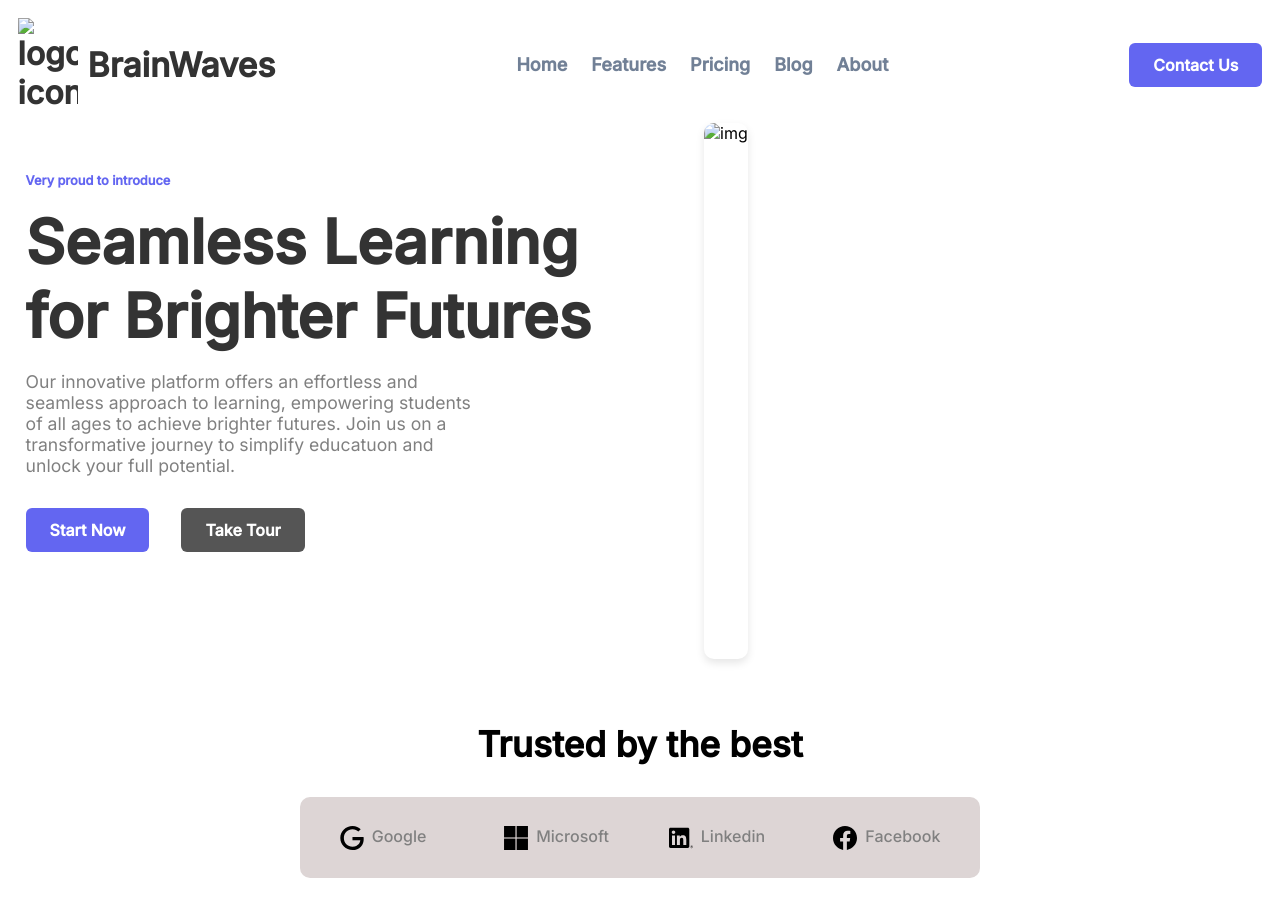
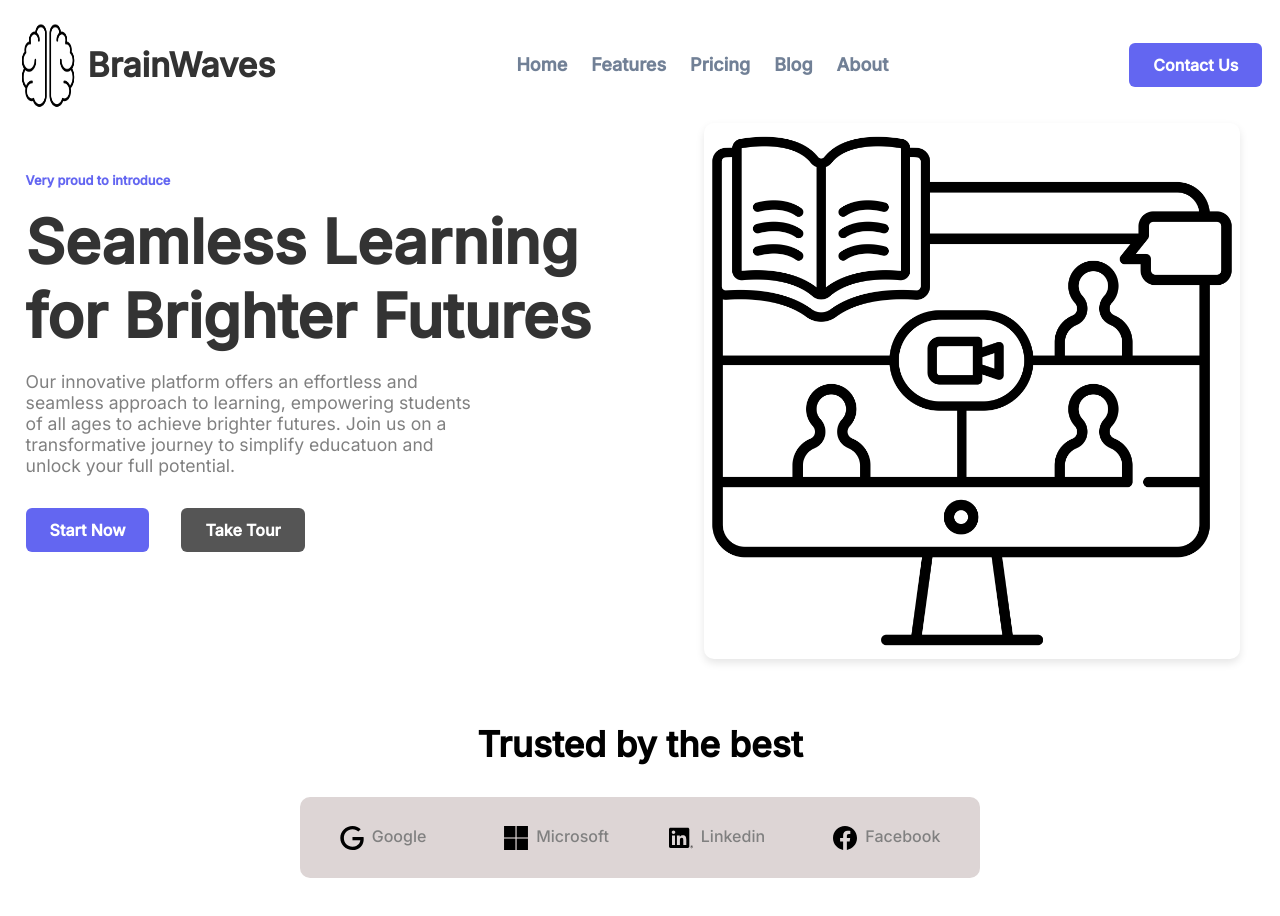
Before and after one commit to pratyushk818/E-learn-1, a plain HTML site: page index.html in a window 1280 px wide. Drawn offline with Linux system fonts and the light colour scheme; files whose address does not match are found by name.

Commit message:
Update index.html

```diff
--- a/index.html
+++ b/index.html
@@ -11,7 +11,7 @@
         <header class="header-content">
 
             <a href="#" class="logo">
-                <img src="./images/brain.png" alt="logo-icon" class="logo-icon" height="100px" width="60px">
+                <img src="brain.png" alt="logo-icon" class="logo-icon" height="100px" width="60px">
                 <span class="logo-text">BrainWaves</span>
             </a>
 
@@ -46,7 +46,7 @@
 
             <div class="content-right">
                 <div class="image-container">
-                    <img src="./images/kk.png" alt="img" class="section-image">
+                    <img src="kk.png" alt="img" class="section-image">
                 </div>
             </div>
         </section>
```
